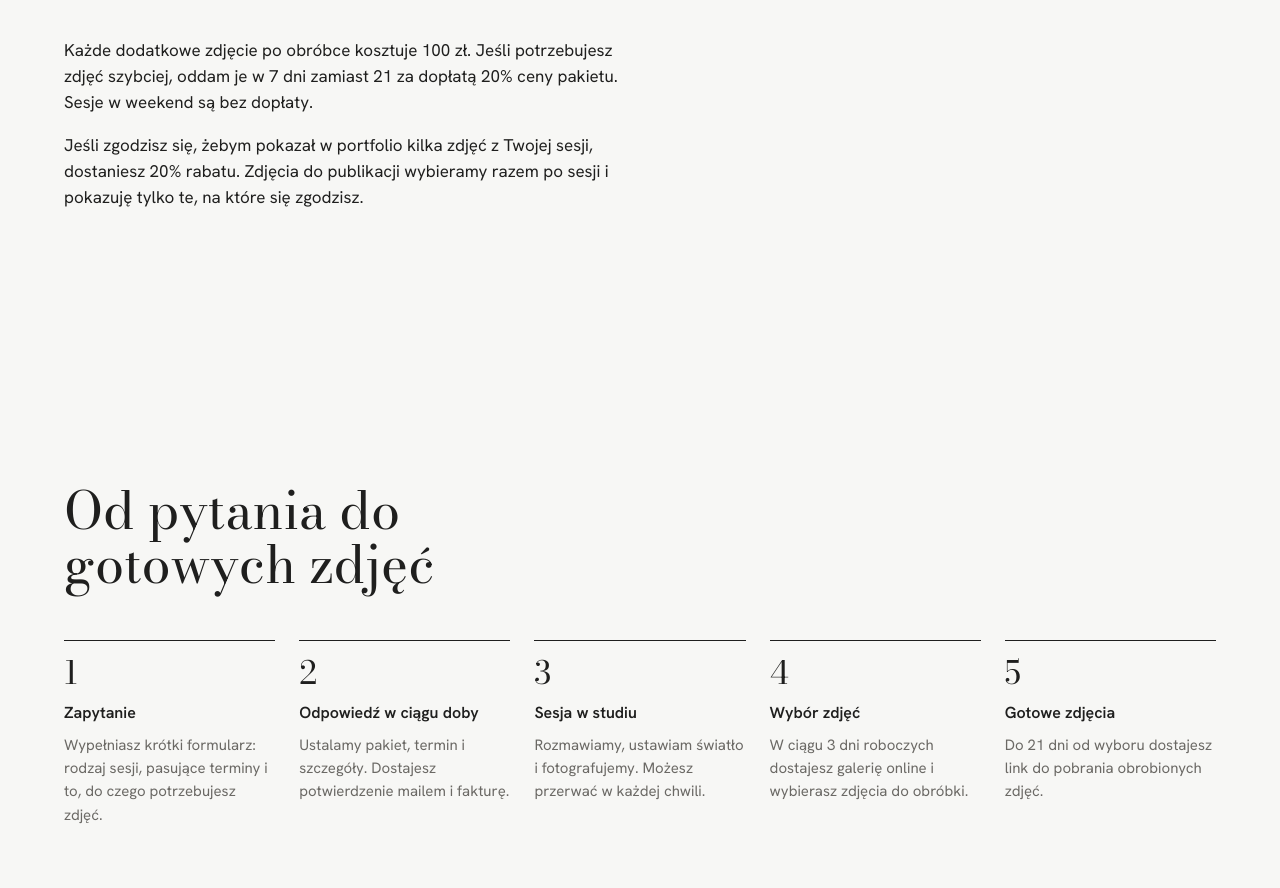
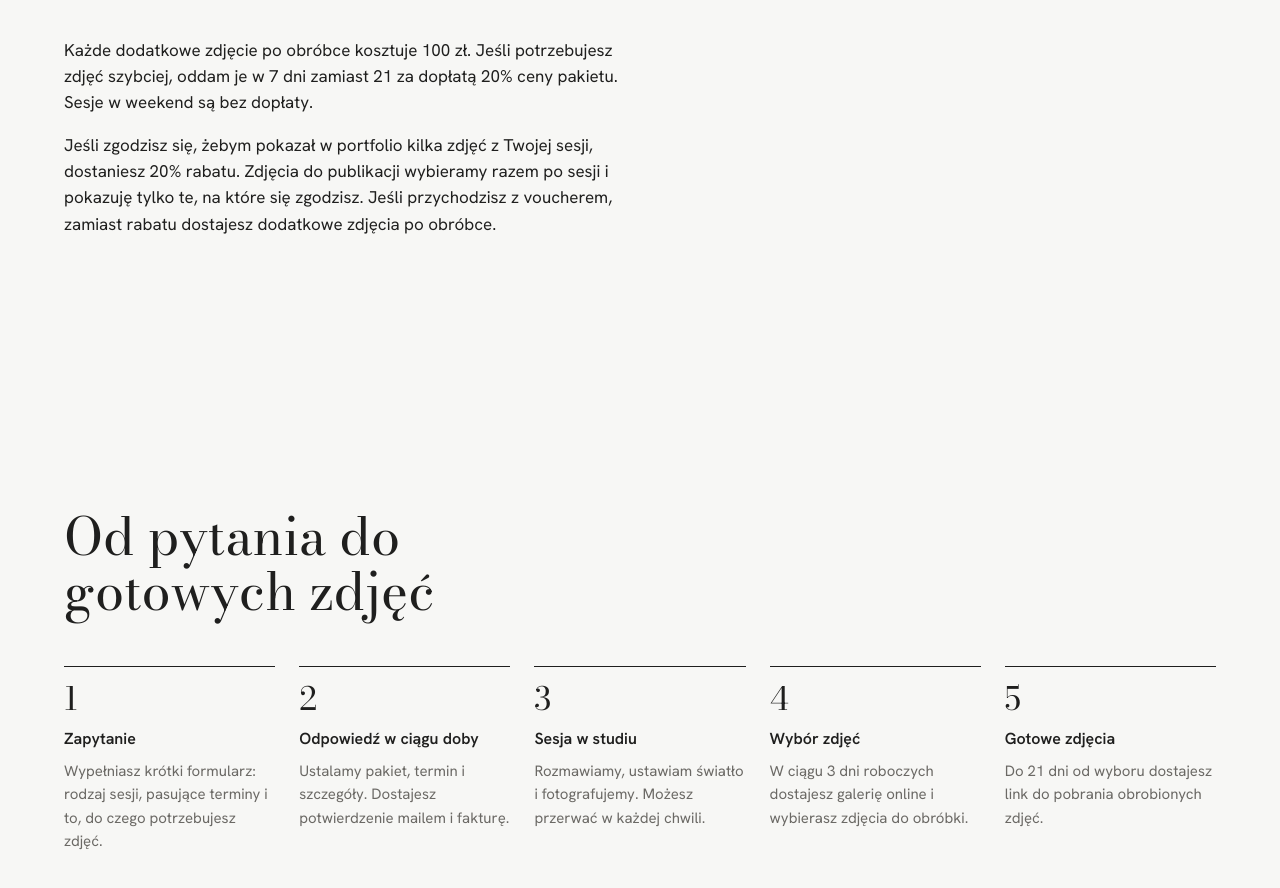
Before and after one commit to michalciemiega-lnbc/michalciemiega-pl, a plain HTML site: page index.html in a window 1280 px wide. Shown: the part 3942-4830 px from the top of the page. Drawn offline with Linux system fonts and the light colour scheme.

Commit message:
Rabat za publikację przy sesji z vouchera jako dodatkowe zdjęcia
Co-Authored-By: Claude Opus 5.5 <noreply@anthropic.com>
Claude-Session: https://claude.ai/code/session_016YPDHDCtW83DARWVocSL4b

```diff
--- a/index.html
+++ b/index.html
@@ -148,7 +148,7 @@
       </div>
       <div class="tekst dodatki">
         <p>Każde dodatkowe zdjęcie po obróbce kosztuje 100 zł. Jeśli potrzebujesz zdjęć szybciej, oddam je w 7 dni zamiast 21 za dopłatą 20% ceny pakietu. Sesje w weekend są bez dopłaty.</p>
-        <p>Jeśli zgodzisz się, żebym pokazał w portfolio kilka zdjęć z Twojej sesji, dostaniesz 20% rabatu. Zdjęcia do publikacji wybieramy razem po sesji i pokazuję tylko te, na które się zgodzisz.</p>
+        <p>Jeśli zgodzisz się, żebym pokazał w portfolio kilka zdjęć z Twojej sesji, dostaniesz 20% rabatu. Zdjęcia do publikacji wybieramy razem po sesji i pokazuję tylko te, na które się zgodzisz. Jeśli przychodzisz z voucherem, zamiast rabatu dostajesz dodatkowe zdjęcia po obróbce.</p>
       </div>
     </section>
 
```
Also changed, not shown: regulamin/index.html (+1 -1 lines).
